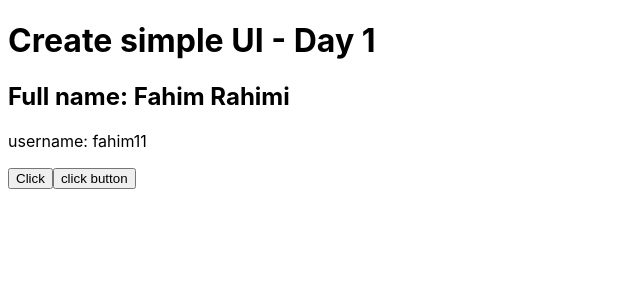
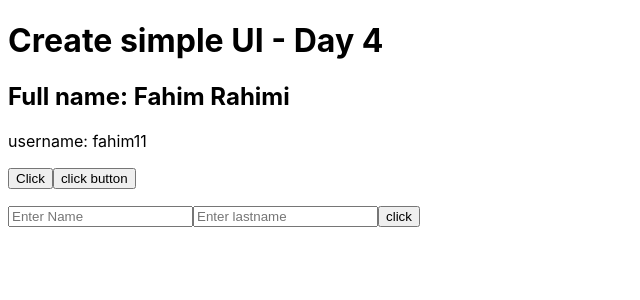
Before and after one commit to FiroozMohammadi/100-days-of-code, a React (Create React App) app: page / in a window 1280 px wide. Shown: the top 300 px of the page, without its empty margins (0-640 px from the left). Built offline with nearby package versions, Linux system fonts and the light colour scheme.

Commit message:
Day 4 - Input and user typing

```diff
--- a/src/App.js
+++ b/src/App.js
@@ -4,17 +4,27 @@ import Profile from './profile';
 
 function App() {
 const[message, setMessage]=useState("");
+const[name, setName]=useState("");
+const[input, setInput]=useState("");
+
+function handlChange(event){
+  setName(event.target.value);
+}
   function onClick(){
     // alert("done");
     setMessage("done");
   }
   return (
     <div>
-      <h1>Create simple UI - Day 1</h1>
+      <h1>Create simple UI - Day 4</h1>
      <Profile fullname="Fahim Rahimi" username="fahim11"/>
      <button onClick={onClick}>Click</button>
      <button onClick={()=> setMessage("clicked")}>click button</button>
      <p>{message}</p>
+     <input type='text' onChange={handlChange} placeholder='Enter Name' />
+     <input type='text' onChange={(e)=>setInput(e.target.value)} placeholder='Enter lastname' />
+     <button onClick={()=>setName(input)}>click</button>
+     <p>{name}</p>
     </div>
   );
 }
```
